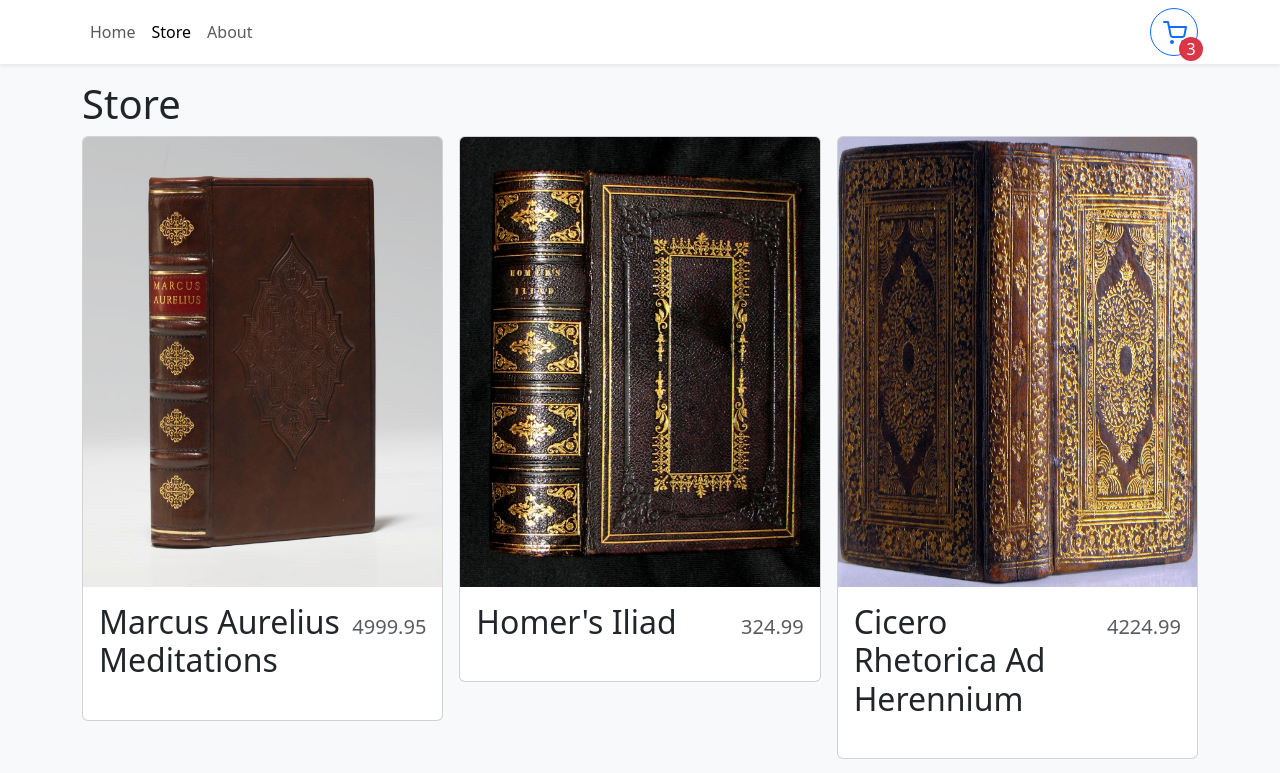
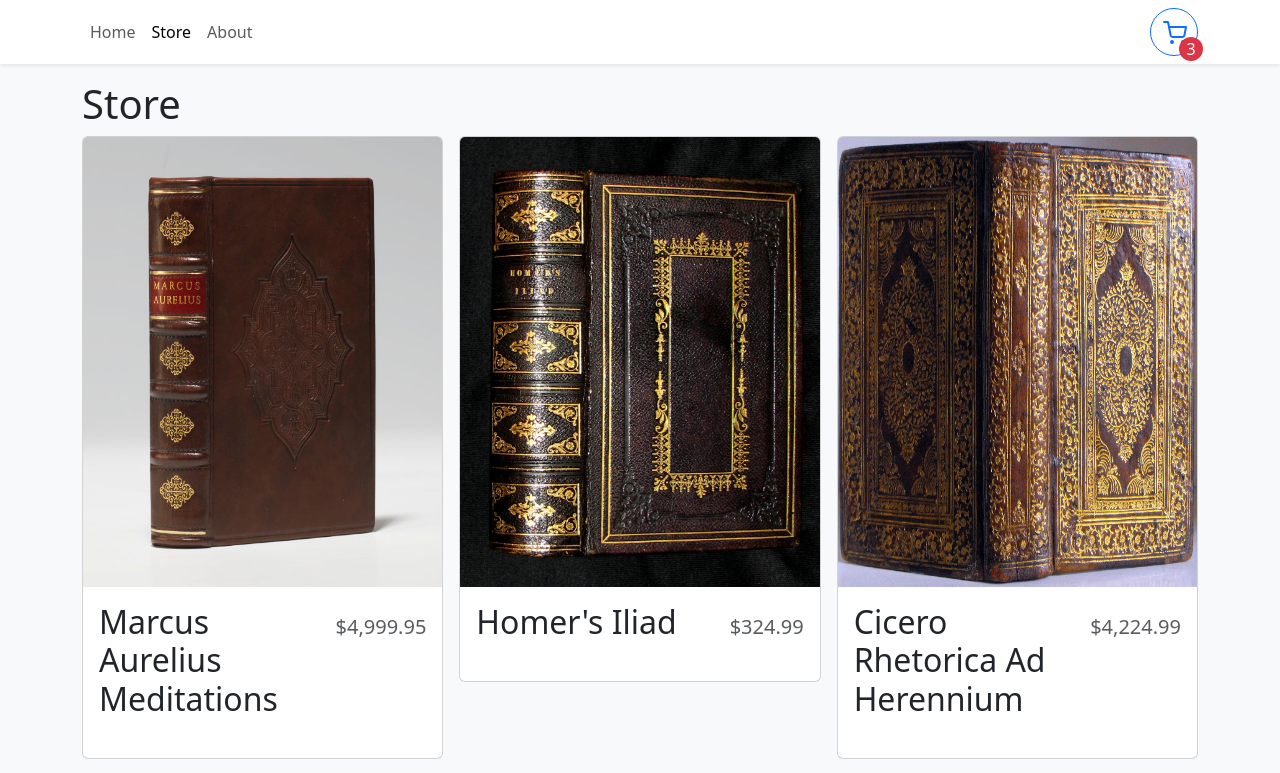
Before and after one commit to rbsavary/bens-books, a React (Vite) app: page /store in a window 1280 px wide. Shown: the top 773 px of the page. Built offline with nearby package versions, Linux system fonts and the light colour scheme.

Commit message:
Add formatCurrency

```diff
--- a/src/components/StoreItem.tsx
+++ b/src/components/StoreItem.tsx
@@ -1,4 +1,5 @@
 import { Card } from "react-bootstrap"
+import { formatCurrency } from "../utilities/formatCurrency"
 
 type StoreItemProps = {
     id: number
@@ -18,7 +19,7 @@
             <Card.Body className="d-flex flex-column">
                 <Card.Title className="d-flex justify-content-between align-items-baseline mb-4">
                     <span className="fs-2">{name}</span>
-                    <span className="ms-2 text-muted">{price}</span>
+                    <span className="ms-2 text-muted">{formatCurrency(price)}</span>
                 </Card.Title>
             </Card.Body>
         </Card>
--- /dev/null
+++ b/src/utilities/formatCurrency.ts
@@ -0,0 +1,9 @@
+const CURRENCY_FORMATTER = new Intl.NumberFormat(undefined, {
+    currency: "USD",
+    style: "currency",
+})
+
+export function formatCurrency(number: number) {
+    return CURRENCY_FORMATTER.format(number)
+
+}
```
